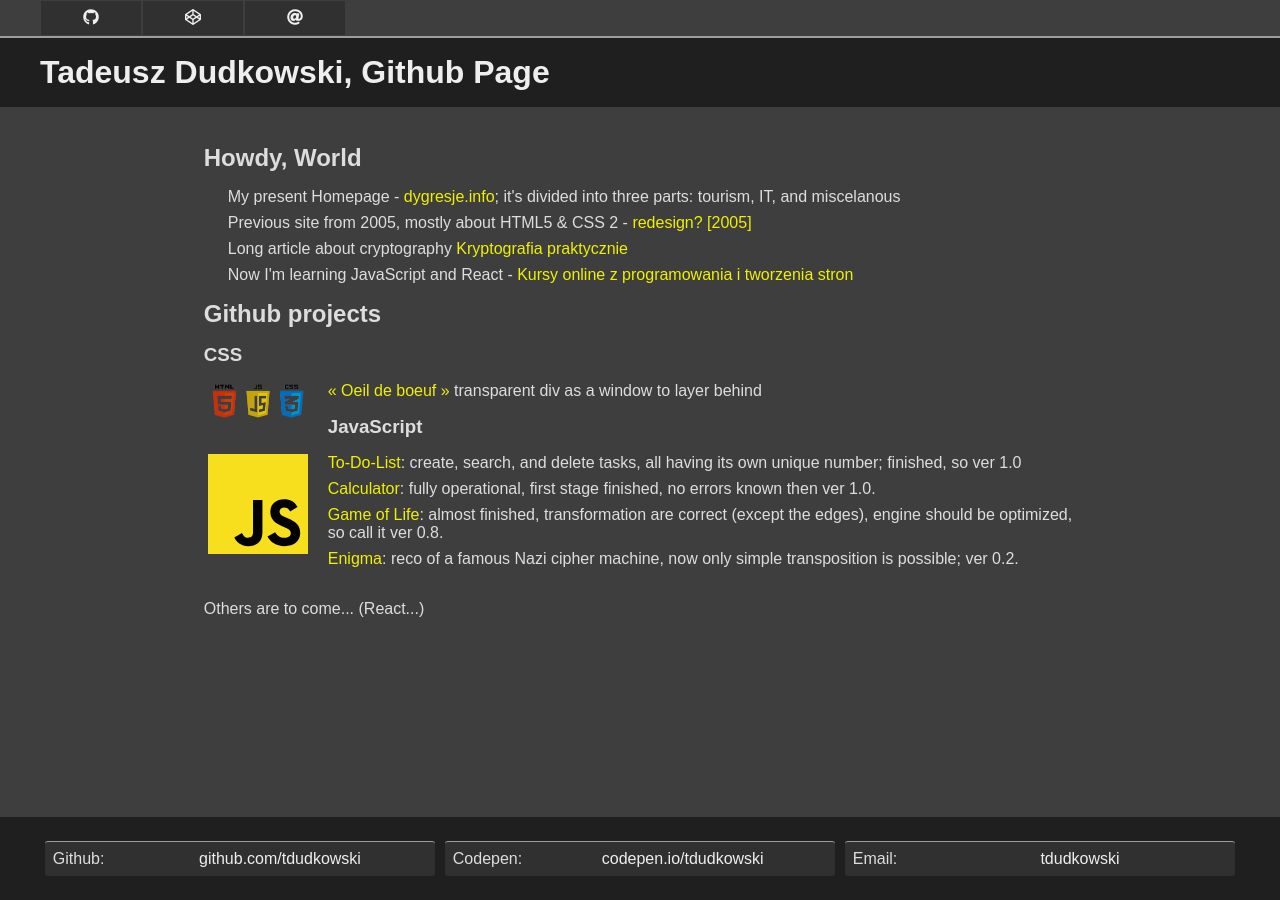
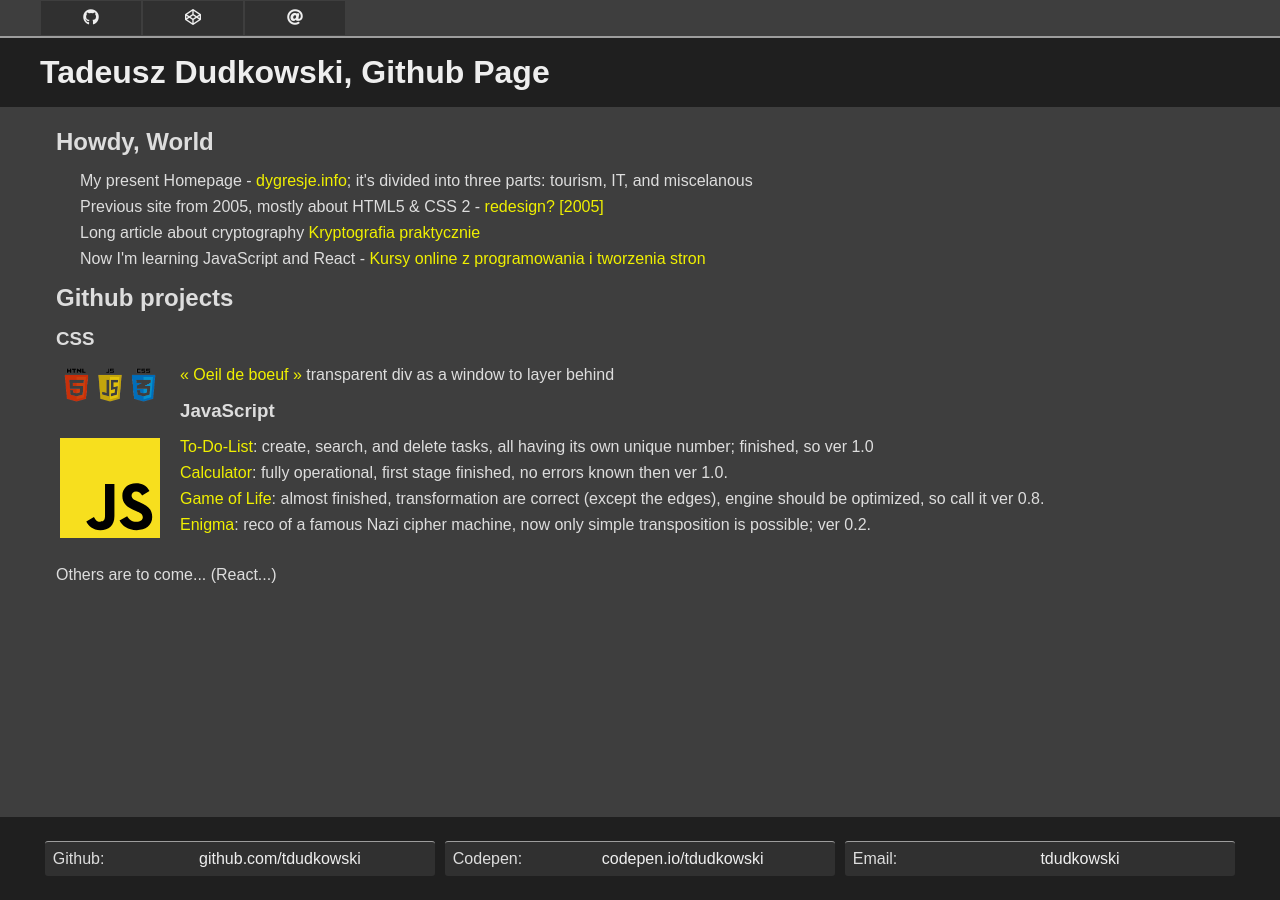
Before and after one commit to tdudkowski/tdudkowski.github.io, a Jekyll site: the page built from index.html, in a window 1280 px wide. Built offline with Jekyll 4.4.1, drawn with Linux system fonts in a browser that asks for light colours; nearby versions of some CDN libraries.

Commit message:
css corrected

```diff
--- a/css/main.css
+++ b/css/main.css
@@ -21,8 +21,7 @@ body {
 
 body>.container {
  flex: 1;
- display: flex;
- flex-direction: column;
+
 }
 
 nav ul {
```
Also changed, not shown: img/css3-logo-small.png (added).
